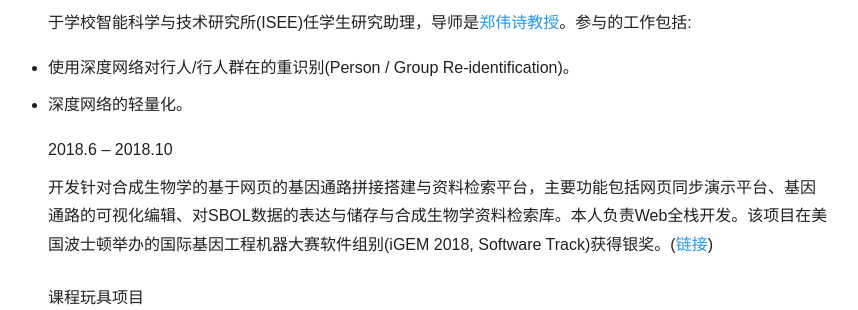
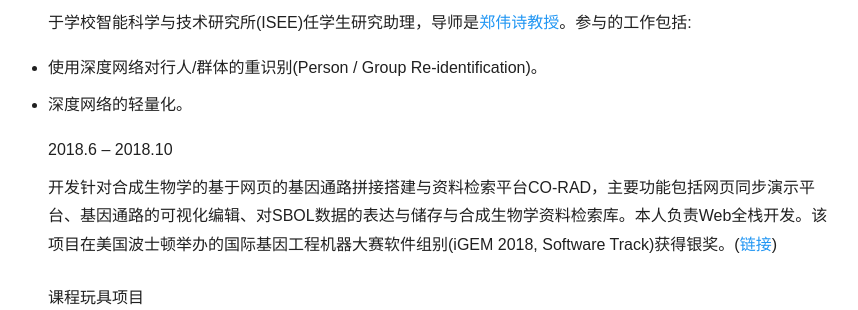
Before and after one commit to kingiw/kingiw.github.io, a plain HTML site: page resume-zh/index.html in a window 1280 px wide. Shown: the part 1486-1796 px from the top of the page, without its empty margins (202-1060 px from the left). Drawn offline with nearby package versions, Linux system fonts and the light colour scheme; some packages are replaced by stand-ins of ours; a script that the page names is missing.

Commit message:
Site updated: 2020-03-15 14:11:01

```diff
--- a/resume-zh/index.html
+++ b/resume-zh/index.html
@@ -90,10 +90,10 @@
 <h4 id="2019-2-2019-4"><a href="#2019-2-2019-4" class="headerlink" title="2019.2 - 2019.4"></a>2019.2 - 2019.4</h4><p>于天河二号超算中心任学生助理。参加<strong>亚洲大学生超级计算机竞赛</strong>(Asia Student Supercomputer Challenge 2019, ASC19)，获<strong>一等奖</strong>，总分<strong>第三名</strong>，并获ePrize(CESM应用全场性能最佳)，组队应用优胜奖(Fluidity应用全场性能最佳)。在比赛中主要负责增强并优化深度网络在人脸单图片超分辨率问题上的感知指标以及Fluidity应用编译优化及部署，此外还参与到CESM/wtdbg等科学计算相关应用性能上的优化以及应用在大规模集群上的部署工作。(导师: <a href="http://sdcs.sysu.edu.cn/content/3109" target="_blank" rel="noopener">杜云飞教授</a>)</p>
 <h4 id="2018-10-–-2019-6"><a href="#2018-10-–-2019-6" class="headerlink" title="2018.10 – 2019.6"></a>2018.10 – 2019.6</h4><p>于学校智能科学与技术研究所(ISEE)任学生研究助理，导师是<a href="https://www.isee-ai.cn/~zhwshi/" target="_blank" rel="noopener">郑伟诗教授</a>。参与的工作包括:</p>
 <ul>
-<li>使用深度网络对行人/行人群在的重识别(Person / Group Re-identification)。</li>
+<li>使用深度网络对行人/群体的重识别(Person / Group Re-identification)。</li>
 <li>深度网络的轻量化。</li>
 </ul>
-<h4 id="2018-6-–-2018-10"><a href="#2018-6-–-2018-10" class="headerlink" title="2018.6 – 2018.10"></a>2018.6 – 2018.10</h4><p>开发针对合成生物学的基于网页的基因通路拼接搭建与资料检索平台，主要功能包括网页同步演示平台、基因通路的可视化编辑、对SBOL数据的表达与储存与合成生物学资料检索库。本人负责Web全栈开发。该项目在美国波士顿举办的国际基因工程机器大赛软件组别(iGEM 2018, Software Track)获得银奖。(<a href="https://github.com/igemsoftware2018/Team_SYSU_Software" target="_blank" rel="noopener">链接</a>)</p>
+<h4 id="2018-6-–-2018-10"><a href="#2018-6-–-2018-10" class="headerlink" title="2018.6 – 2018.10"></a>2018.6 – 2018.10</h4><p>开发针对合成生物学的基于网页的基因通路拼接搭建与资料检索平台CO-RAD，主要功能包括网页同步演示平台、基因通路的可视化编辑、对SBOL数据的表达与储存与合成生物学资料检索库。本人负责Web全栈开发。该项目在美国波士顿举办的国际基因工程机器大赛软件组别(iGEM 2018, Software Track)获得银奖。(<a href="https://github.com/igemsoftware2018/Team_SYSU_Software" target="_blank" rel="noopener">链接</a>)</p>
 <h4 id="课程玩具项目"><a href="#课程玩具项目" class="headerlink" title="课程玩具项目"></a>课程玩具项目</h4><p>FPGA上对单周期/多周期MIPS CPU的实现(FPGA, Verilog)。<br>在线文件存储共享平台(Express, MySQL, Semantic UI)。<br>canny算子并行优化(SIMD, MPI, OpenMP)。<br>简单命令行群聊天室(C socks programming)。<br>广州地铁线路路线选择系统(Qt, C++)。<br>简单的协同过滤推荐系统(Hadoop in Python)。<br>OJ文档交流平台(Django, Sqlite3, Bootstrap)。</p>
 <h4 id="其他"><a href="#其他" class="headerlink" title="其他"></a>其他</h4><p>中山大学ACM-ICPC校选拔赛SYSUCPC2018二等奖。<br>中山大学nvcpc2017 Top 10。<br>数据科学与计算机学院学生会秘书部干事。<br>微软俱乐部技术部顾问。<br>GroovyLIVE现代乐团副团长。</p>
 <hr>
```
Also changed, not shown: resume-en/index.html (+1 -1 lines).
